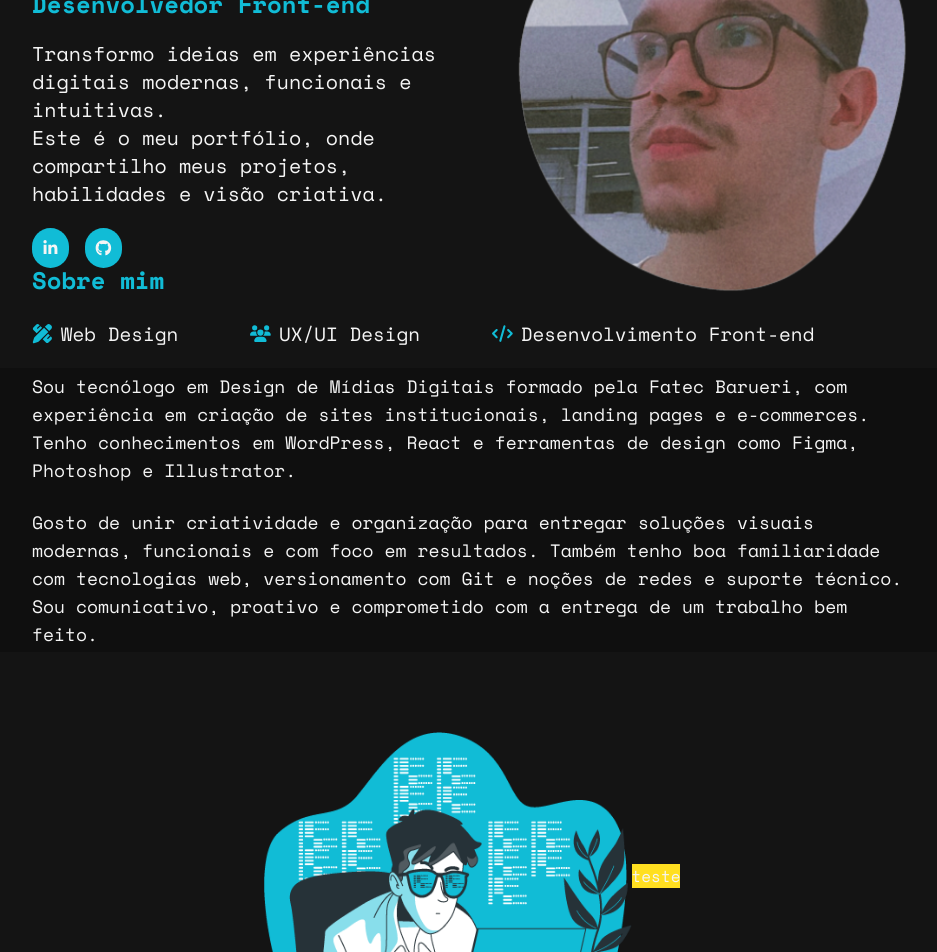
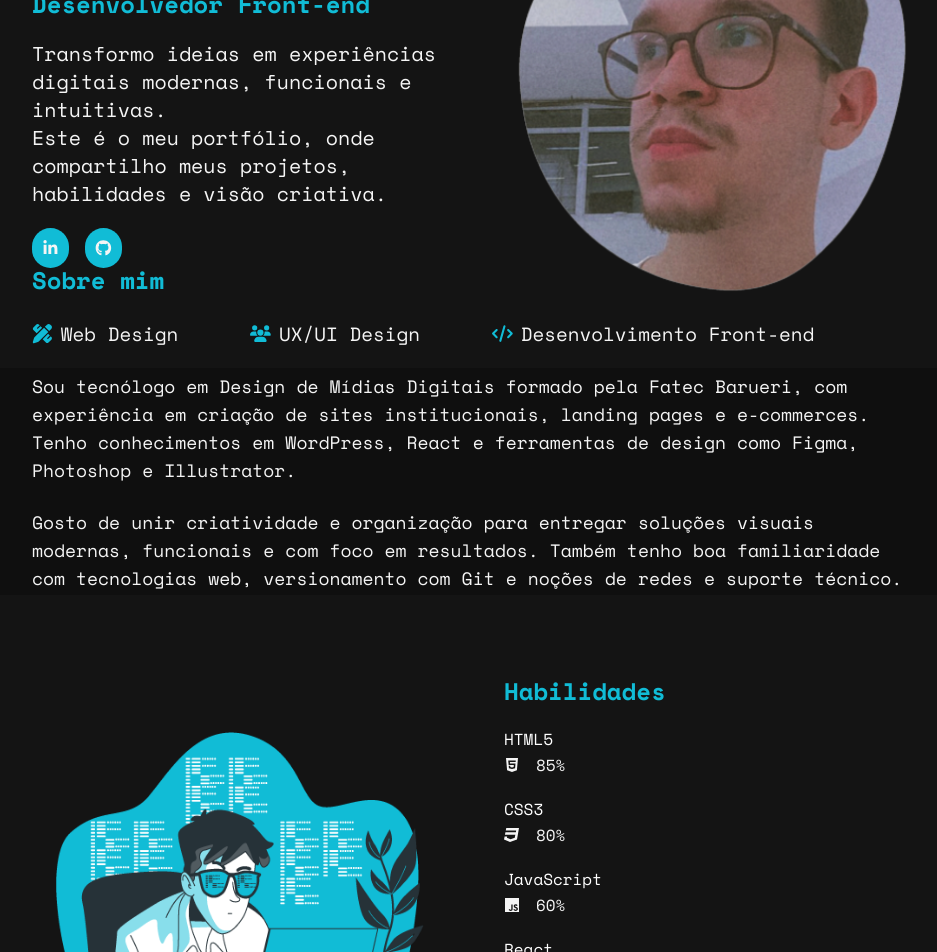
Before and after one commit to ed-matheus/my-portfolio, a Next.js app: page / in a window 1280 px wide. Shown: the top 952 px of the page, without its empty margins (168-1105 px from the left). Built offline with nearby package versions, Linux system fonts and the light colour scheme.

Commit message:
seção 'Habilidades' criada

```diff
--- a/src/app/page.js
+++ b/src/app/page.js
@@ -3,7 +3,10 @@ import { FontAwesomeIcon } from "@fortawesome/react-fontawesome"; // Importando
 
 // Ícones do FontAwesome
 import { faCode, faPenRuler, faUsers } from "@fortawesome/free-solid-svg-icons";
-import { faGithub, faLinkedinIn } from "@fortawesome/free-brands-svg-icons";
+import { faCss3, faGithub, faHtml5, faJs, faLinkedinIn, faReact, faWordpress } from "@fortawesome/free-brands-svg-icons";
+
+// Componentes
+import Skill from "@/components/Skill";
 
 export default function Home() {
 	return (
@@ -109,14 +112,17 @@ export default function Home() {
 			</section>
 
 			{/* Seção Habilidades */}
-			<section className="flex justify-center items-center w-full px-50 py-20 bg-black-400">
+			<section className="flex justify-center items-center w-full px-50 py-20 gap-20 bg-black-400">
 				<img src="/dev-vector.png" alt="" className="w-[23rem] h-[18rem]" />
 
-        <div className="flex-col">
-          <div className="bg-yellow-300">
-            teste
-          </div>
-        </div>
+				<div className="w-96">
+					<h2 className="text-blue-500 mb-5 text-2xl font-bold">Habilidades</h2>
+					<Skill name={"HTML5"} iconName={faHtml5} level={'85'} bgColor={"bg-red-800"} />
+					<Skill name={"CSS3"} iconName={faCss3} level={'80'} bgColor={"bg-blue-400"} />
+					<Skill name={"JavaScript"} iconName={faJs} level={'60'} bgColor={"bg-yellow-400"} />
+					<Skill name={"React"} iconName={faReact} level={'60'} bgColor={"bg-blue-500"} />
+					<Skill name={"WordPress"} iconName={faWordpress} level={'85'} bgColor={"bg-purple-800"} />
+				</div>
 			</section>
 		</main>
 	);
--- /dev/null
+++ b/src/components/Skill.jsx
@@ -0,0 +1,21 @@
+import { FontAwesomeIcon } from "@fortawesome/react-fontawesome";
+import React from "react";
+
+const Skill = ({ name, level, bgColor, iconName }) => {
+  return (
+    <div className="mb-6 w-full">
+      <h2 className="text-white text-md mb-1.5 flex items-center gap-2">
+        {name}
+      </h2>
+      <div className="w-full rounded-full h-4 flex items-center gap-2">
+        <FontAwesomeIcon icon={iconName} className="w-[1rem]" />
+        <div
+          className={`${bgColor} h-4 rounded-full animate-fill w-[${level}%]`}
+        />
+        <span>{level}%</span>
+      </div>
+    </div>
+  );
+};
+
+export default Skill;
```
